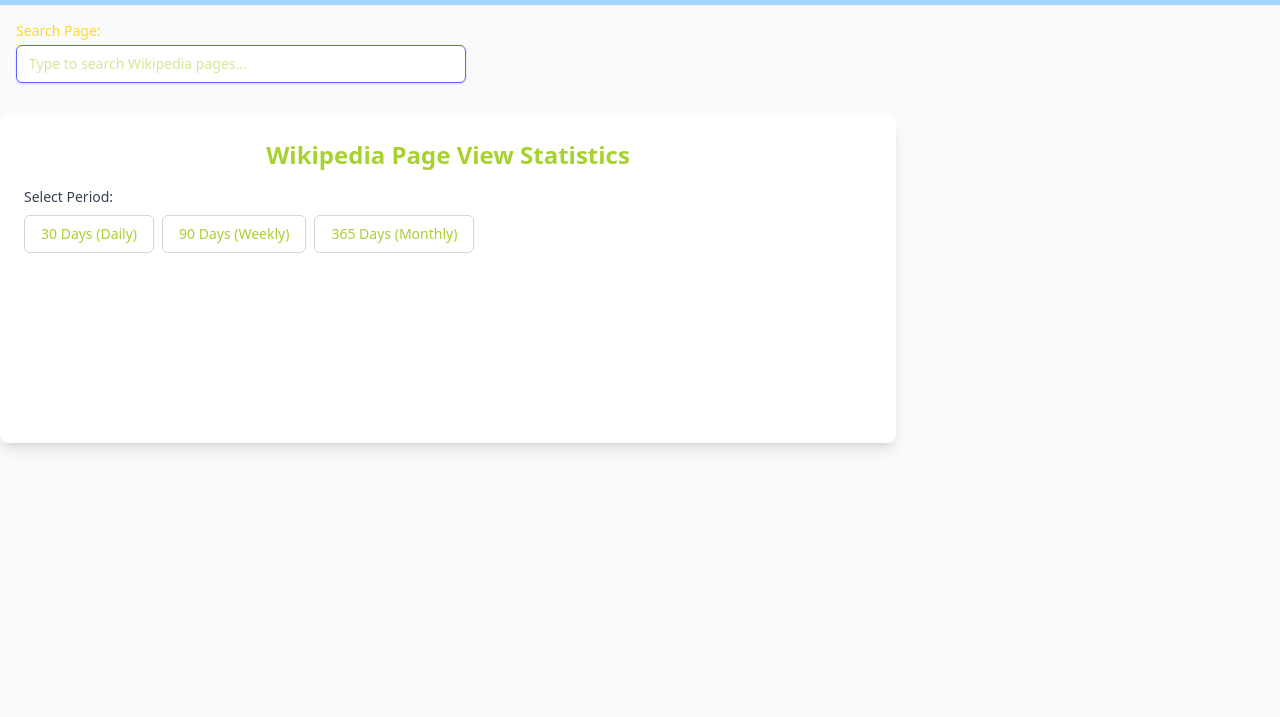
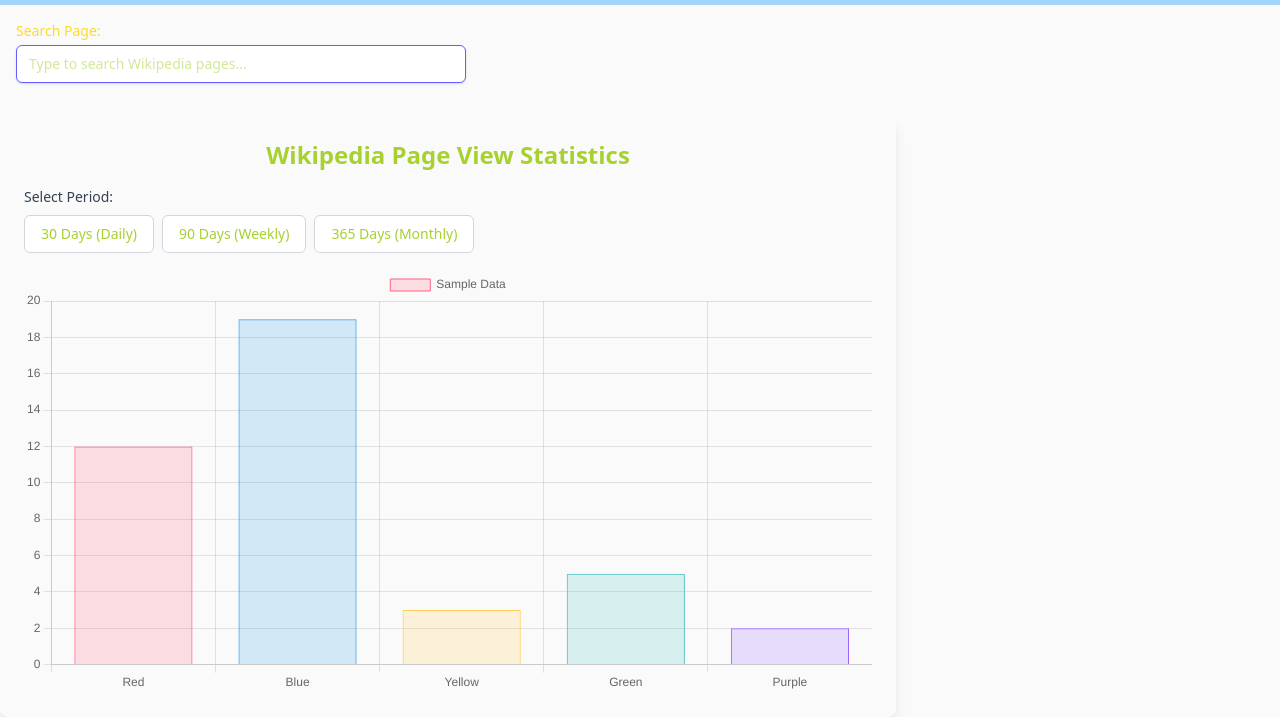
Before and after one commit to Arman2409/wikipedia-analytics, a website: page client/index.html in a window 1280 px wide. Shown: the part 116-833 px from the top of the page. Before the commit the page ends 800 px from the top, so only its background shows below. Drawn offline with Linux system fonts and the light colour scheme.

Commit message:
feat(client): add api, configs and utils

```diff
--- a/client/index.html
+++ b/client/index.html
@@ -6,7 +6,6 @@
   <link rel="icon" href="./favicon.png" type="image/png">
   <title>Wikipedia Analytics</title>
   <link href="./dist/styles/tailwind-output.css" rel="stylesheet">
-  <!-- <link href="https://cdn.jsdelivr.net/npm/tailwindcss@4.0.0/dist/tailwind.min.css" rel="stylesheet"> -->
 </head>
 
 <body>
@@ -27,7 +26,7 @@
       </ul>
     </div>
   </div>
-  <div class="bg-white p-6 rounded-lg shadow-lg w-full max-w-4xl">
+  <div class="p-6 rounded-lg shadow-lg w-full max-w-4xl">
     <h1 class="text-2xl font-bold mb-4 text-center">Wikipedia Page View Statistics</h1>
 
     <div class="mb-4">
@@ -48,7 +47,7 @@
       </div>
     </div>
 
-    <canvas id="pageViewChart"></canvas>
+    <canvas id="myChart"></canvas>
   </div>
   <script src="./dist/js/index.js" type="module"></script>
 </body>
--- a/client/package.json
+++ b/client/package.json
@@ -16,6 +16,7 @@
   "dependencies": {
     "@tailwindcss/cli": "^4.1.4",
     "autoprefixer": "^10.4.21",
+    "axios": "^1.8.4",
     "chart.js": "^4.4.9",
     "postcss": "^8.5.3",
     "tailwindcss": "^4.1.4"
--- /dev/null
+++ b/client/src/api/request.ts
@@ -0,0 +1,53 @@
+import axios, { type AxiosInstance } from 'axios';
+
+import { BASE_API_URL, WIKIPEDIA_API_URL } from '../configs/configs';
+
+export interface Request {
+    getPageData(): Promise<unknown[]>;
+    getPageSuggestions(query: string): Promise<string[]>;
+}
+
+export class Request {
+    static instance: Request | null = null;
+    private axiosInstance: AxiosInstance;
+
+    private constructor() {
+        const requestBaseUrl = BASE_API_URL;
+
+        this.axiosInstance = axios.create({
+            baseURL: requestBaseUrl,
+        });
+
+        console.log("Request class initialized with:", requestBaseUrl);
+    }
+
+    static getInstance(): Request {
+        if (!Request.instance) {
+            Request.instance = new Request();
+        }
+        return Request.instance;
+    }
+
+    async getPageData() {
+        return await this.axiosInstance.get(`/get_views`)
+            .then(({ data }) => data)
+            .catch(err => {
+                console.error("Failed to get random quote", err);
+                return []
+            })
+    }
+
+    // Wikipedia API for page suggestions
+    async getPageSuggestions(query: string): Promise<string[]> {
+        try {
+            const response = await axios.get(
+                WIKIPEDIA_API_URL + `?action=opensearch&search=${encodeURIComponent(query)}&limit=10&namespace=0&format=json&origin=*`
+            );
+
+            return response.data[1]; // Array of page titles
+        } catch (error) {
+            console.error('Error fetching suggestions:', error);
+            return [];
+        }
+    }
+}
--- /dev/null
+++ b/client/src/components/search.ts
@@ -0,0 +1,51 @@
+import { debounce } from "../utils/helpers";
+import { Request } from '../api/request';
+
+
+const pageSearch = document.getElementById('pageSearch') as HTMLInputElement;
+const suggestionsList = document.getElementById('suggestions') as HTMLUListElement;
+let selectedPage: string = '';
+
+const updateSuggestions = debounce(async (query: string) => {
+    if (query.length < 2) {
+        suggestionsList.innerHTML = '';
+        suggestionsList.classList.add('hidden');
+        return;
+    }
+
+    const suggestions = await Request.getInstance().getPageSuggestions(query);
+    suggestionsList.innerHTML = '';
+    if (suggestions.length === 0) {
+        suggestionsList.classList.add('hidden');
+        return;
+    }
+
+    suggestions.forEach((suggestion) => {
+        const li = document.createElement('li');
+        li.className = 'px-4 py-2 hover:bg-gray-100 cursor-pointer';
+        li.textContent = suggestion;
+        li.addEventListener('click', () => {
+            selectedPage = suggestion;
+            pageSearch.value = suggestion;
+            suggestionsList.innerHTML = '';
+            suggestionsList.classList.add('hidden');
+        });
+
+        suggestionsList.appendChild(li);
+    });
+    suggestionsList.classList.remove('hidden');
+}, 300);
+
+pageSearch.addEventListener('input', (e: Event) => {
+    updateSuggestions((e.target as HTMLInputElement).value);
+});
+
+// Hide suggestions when clicking outside
+document.addEventListener('click', (e: MouseEvent) => {
+    if (!pageSearch.contains(e.target as Node) && !suggestionsList.contains(e.target as Node)) {
+        suggestionsList.classList.add('hidden');
+    }
+});
+
+// Initial state
+pageSearch.focus();
--- /dev/null
+++ b/client/src/configs/configs.ts
@@ -0,0 +1,5 @@
+export const CACHE_DEFAULT_TTL = 60;
+
+export const BASE_API_URL = 'https://localhost:3000';
+
+export const WIKIPEDIA_API_URL = 'https://en.wikipedia.org/w/api.php';
--- /dev/null
+++ b/client/src/index.ts
@@ -0,0 +1,42 @@
+import  Chart, { ChartItem } from 'chart.js/auto';
+
+import "./components/search";
+import { LocalStorageCache } from './utils/cache';
+
+const cache = new LocalStorageCache('page_view_');
+
+
+const canvasElement = document.getElementById('myChart') as HTMLCanvasElement;
+
+const myChart = new Chart(canvasElement, {
+    type: 'bar',
+    data: {
+        labels: ['Red', 'Blue', 'Yellow', 'Green', 'Purple'],
+        datasets: [{
+            label: 'Sample Data',
+            data: [12, 19, 3, 5, 2],
+            backgroundColor: [
+                'rgba(255, 99, 132, 0.2)',
+                'rgba(54, 162, 235, 0.2)',
+                'rgba(255, 206, 86, 0.2)',
+                'rgba(75, 192, 192, 0.2)',
+                'rgba(153, 102, 255, 0.2)'
+            ],
+            borderColor: [
+                'rgba(255, 99, 132, 1)',
+                'rgba(54, 162, 235, 1)',
+                'rgba(255, 206, 86, 1)',
+                'rgba(75, 192, 192, 1)',
+                'rgba(153, 102, 255, 1)'
+            ],
+            borderWidth: 1
+        }]
+    },
+    options: {
+        scales: {
+            y: {
+                beginAtZero: true
+            }
+        }
+    }
+});
--- /dev/null
+++ b/client/src/utils/cache.ts
@@ -0,0 +1,73 @@
+import { CACHE_DEFAULT_TTL } from "../configs/configs";
+
+export interface LocalStorageCache {
+    set(key: string, value: unknown, ttlMinutes: number, identificator?: string): void;
+    get<T = any>(key: string, identificator?: string): T | null;
+    remove(key: string, identificator?: string): void;
+    clear(): void;
+}
+
+export class LocalStorageCache {
+    constructor(private prefix = 'app_') { }
+
+    private getStorageKey(
+        key: string,
+        identificator?: string
+    ) {
+        return this.prefix + key + (identificator ? `_${identificator}` : '');
+    }
+
+    set(
+        key: string,
+        value: unknown,
+        ttlMinutes: number = CACHE_DEFAULT_TTL,
+        identificator?: string
+    ) {
+        const expires = Date.now() + ttlMinutes * 60 * 1000;
+        const wrapped = { value, expires };
+
+        const itemKey = this.getStorageKey(key, identificator);
+
+        localStorage.setItem(itemKey, JSON.stringify(wrapped));
+    }
+
+    get<T = any>(
+        key: string,
+        identificator?: string
+    ): T | null {
+        const itemKey = this.getStorageKey(key, identificator);
+
+        const raw = localStorage.getItem(itemKey);
+        if (!raw) return null;
+
+        try {
+            const { value, expires } = JSON.parse(raw);
+
+            if (Date.now() > expires) {
+                this.remove(key);
+                return null;
+            }
+            return value;
+        } catch {
+            this.remove(key);
+            return null;
+        }
+    }
+
+    remove(
+        key: string,
+        identificator?: string
+    ) {
+        const itemKey = this.getStorageKey(key, identificator);
+
+        localStorage.removeItem(itemKey);
+    }
+
+    clear() {
+        Object.keys(localStorage).forEach((k) => {
+            if (k.startsWith(this.prefix)) {
+                localStorage.removeItem(k);
+            }
+        });
+    }
+}
--- /dev/null
+++ b/client/src/utils/helpers.ts
@@ -0,0 +1,12 @@
+
+export function debounce<T extends (...args: any[]) => void>(func: T, wait: number): (
+  ...args: Parameters<T>
+) => void {
+  let timeout: NodeJS.Timeout | null;
+
+  return function (...args: Parameters<T>) {
+    if (timeout) clearTimeout(timeout);
+
+    timeout = setTimeout(() => func(...args), wait);
+  };
+}
```
Also changed, not shown: client/dist/js/index.js, client/dist/styles/tailwind-output.css.
